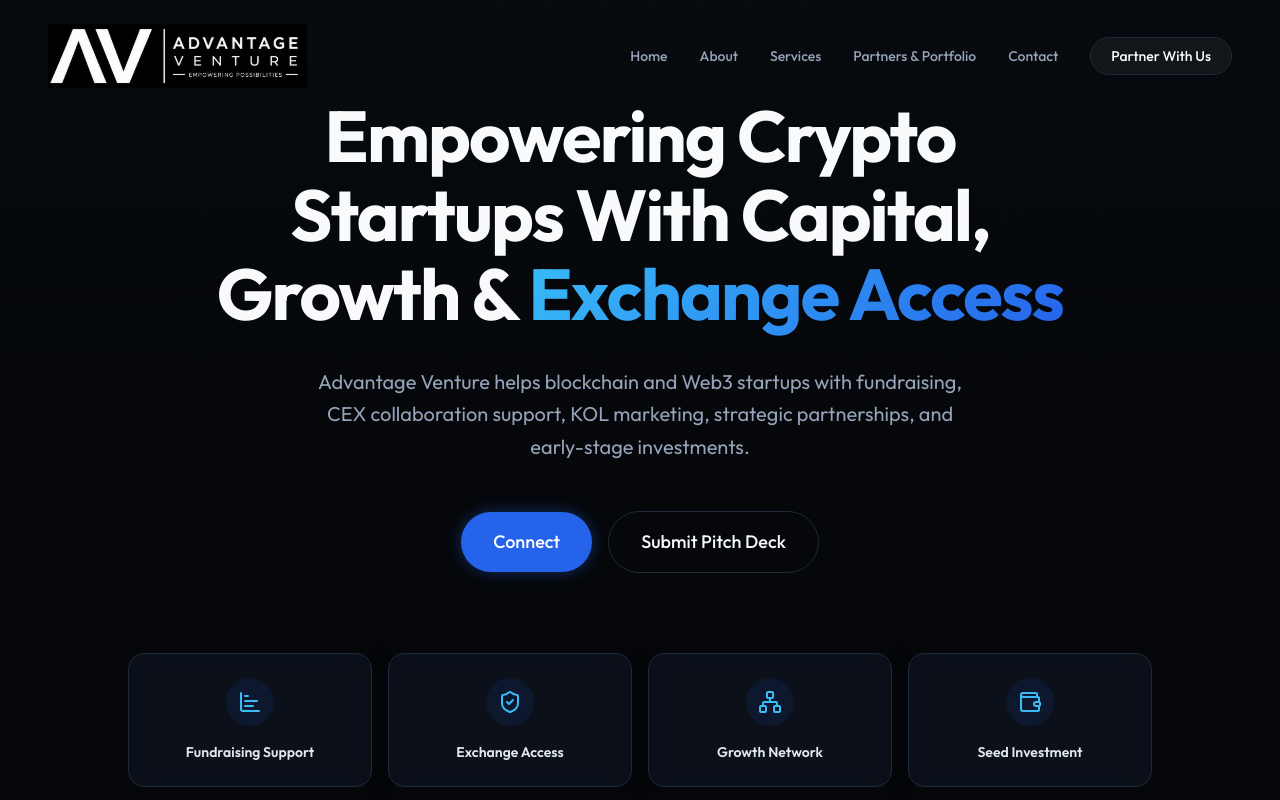
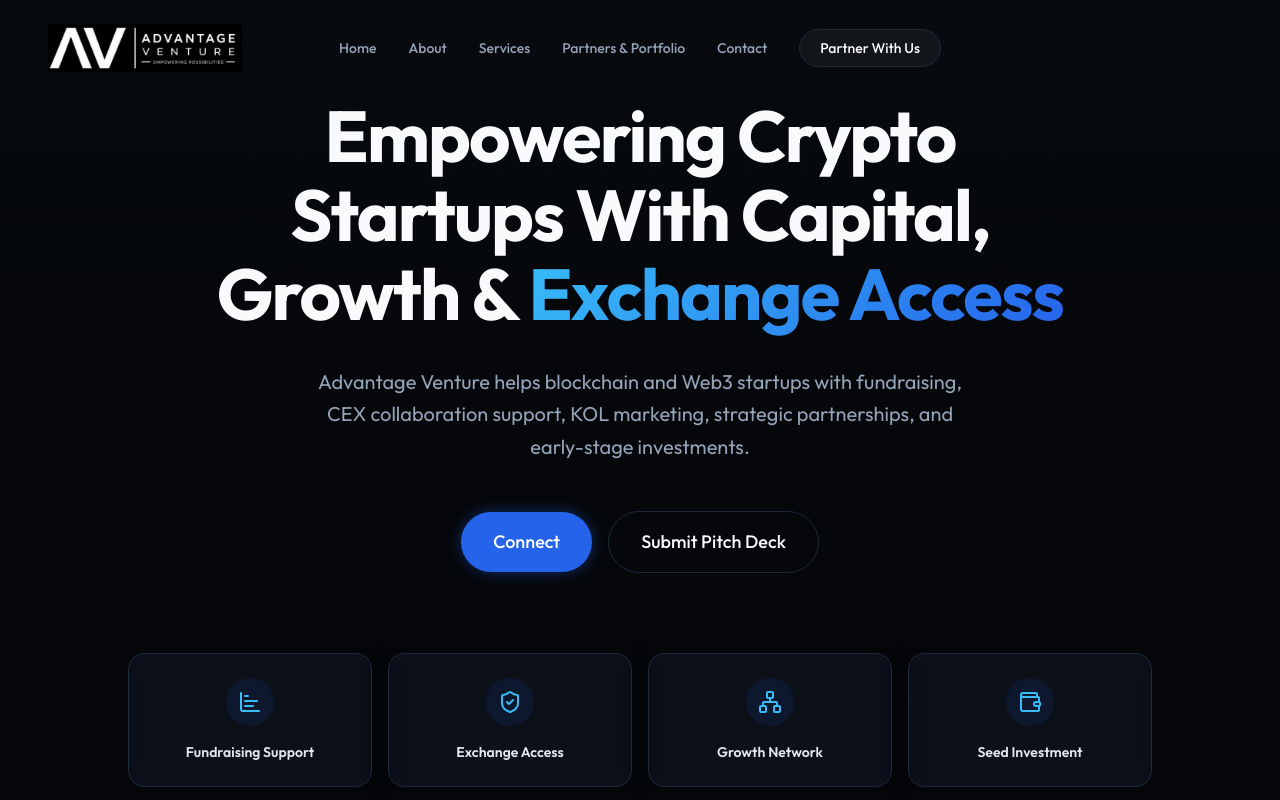
Before and after one commit to Hossainraj2002/av, a Next.js app: page / in a window 1280 px wide. Shown: the top 800 px of the page. Built offline with nearby package versions, Linux system fonts and the light colour scheme.

Commit message:
fix: adjust Navbar layout and logo size for better responsiveness

```diff
--- a/src/components/Navbar.tsx
+++ b/src/components/Navbar.tsx
@@ -24,14 +24,14 @@
         scrolled ? "glass-nav py-4" : "bg-transparent py-6"
       )}
     >
-      <div className="container mx-auto px-6 md:px-12 flex justify-between items-center">
+      <div className="relative container mx-auto px-6 md:px-12 flex justify-between items-center">
         {/* Logo Area */}
         <a href="#home" className="flex items-center group">
-          <img src="/logolong.jpg" alt="Advantage Venture" className="h-12 md:h-16 w-auto object-contain" />
+          <img src="/logolong.jpg" alt="Advantage Venture" className="h-10 md:h-12 w-auto object-contain" />
         </a>
 
         {/* Desktop Nav */}
-        <div className="hidden md:flex items-center gap-8">
+        <div className="hidden md:flex absolute left-1/2 top-1/2 -translate-x-1/2 -translate-y-1/2 items-center gap-8">
           {NAV_LINKS.map((link) => (
             <a
               key={link.name}
```
